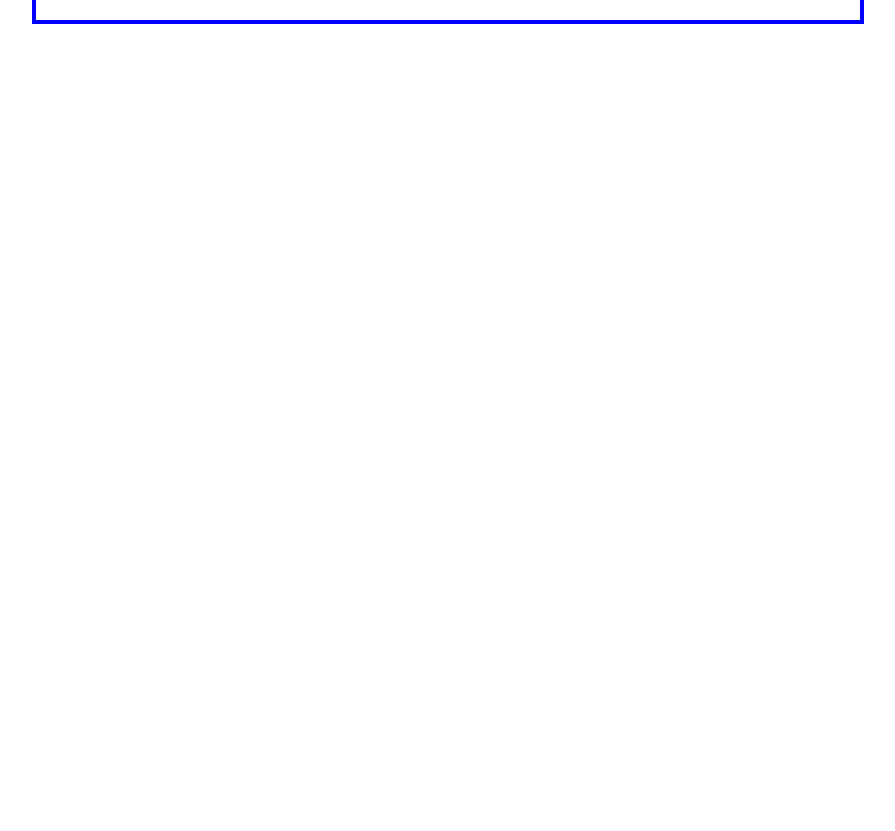
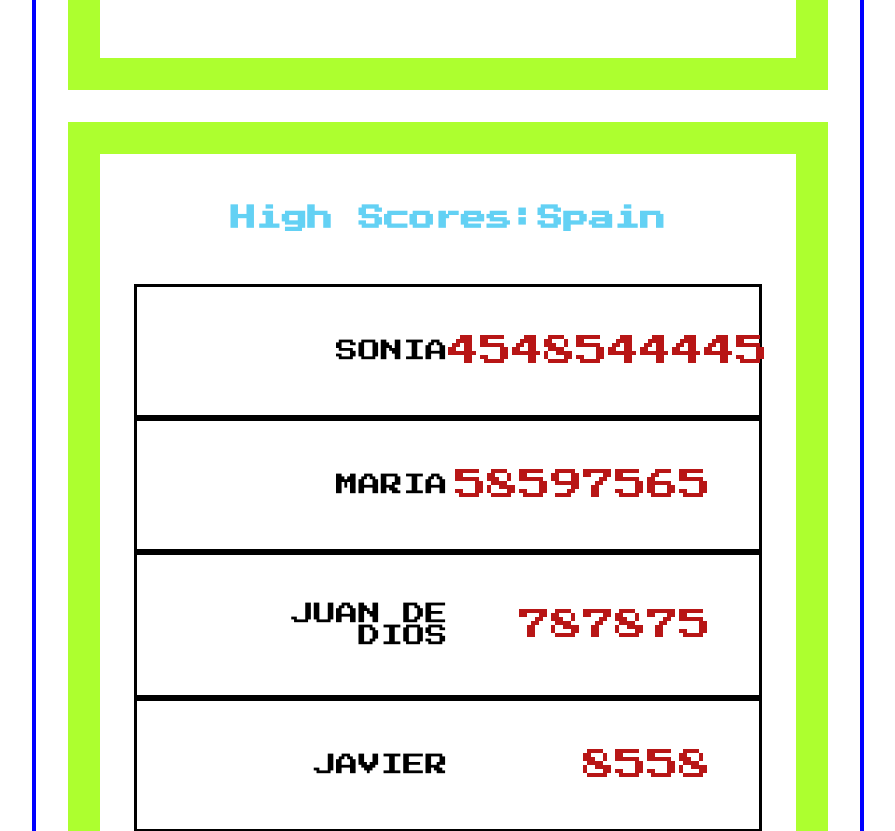
Before and after one commit to ironkamosi/high-scores-react-, a React (Create React App) app: page / in a window 1280 px wide. Shown: the part 5820-6651 px from the top of the page, without its empty margins (192-1087 px from the left). Before the commit the page ends 5876 px from the top, so only its background shows below. Built offline with nearby package versions, Linux system fonts and the light colour scheme.

Commit message:
added new data

```diff
--- a/src/scores.js
+++ b/src/scores.js
@@ -1,33 +1,82 @@
 const allCountryScores = [
   {
     name: "Ethiopia",
-      scores:  [ {n: "Sub", s: 9990}, {n: "lucy", s: "4134234"}, {n: "DWH", s: 9999},  {n: "Hanif", s: 999999999} ]
+    scores: [
+      { n: "Sub", s: 9990 },
+      { n: "lucy", s: "4134234" },
+      { n: "DWH", s: 9999 },
+      { n: "Hanif", s: 999999999 },
+    ],
   },
   {
     name: "Scotland",
-      scores: [  {n: "groundskeeper willie", s: 4000}, {n: "Neill", s: 999999}, {n: "braveheart", s: -200}]
-    },{
+    scores: [
+      { n: "groundskeeper willie", s: 4000 },
+      { n: "Neill", s: 999999 },
+      { n: "braveheart", s: -200 },
+    ],
+  },
+  {
     name: "England",
-      scores: [ {n: "Jonny", s: 202020}, {n: "Chris", s: 202021}]
-    },{
+    scores: [
+      { n: "Jonny", s: 202020 },
+      { n: "Chris", s: 202021 },
+    ],
+  },
+  {
     name: "Brazil",
-      scores: [ {n: "Mozart", s: 999}]
+    scores: [{ n: "Mozart", s: 999 }],
   },
   {
     name: "Colombia",
-      scores: [ {n: "Maria", s: 6000}, {n: "Melanie", s: "99999999"}, {n: "Ali", s: 5000}]
+    scores: [
+      { n: "Maria", s: 6000 },
+      { n: "Melanie", s: "99999999" },
+      { n: "Ali", s: 5000 },
+    ],
   },
   {
     name: "Turkey",
-      scores: [ {n: "selim", s: 900  }, {n: "mahmut", s: 1000  }, {n: "morat", s: 999  } ]
+    scores: [
+      { n: "selim", s: 900 },
+      { n: "mahmut", s: 1000 },
+      { n: "morat", s: 999 },
+    ],
   },
   {
     name: "Iran",
-      scores: [ {n: "arosha", s: 5550  },  {n: "zahra", s: 3000  }, {n: "nader", s: 2000  }, {n: "Bani", s: 1999  } ]
+    scores: [
+      { n: "arosha", s: 5550 },
+      { n: "zahra", s: 3000 },
+      { n: "nader", s: 2000 },
+      { n: "Bani", s: 1999 },
+    ],
   },
   {
     name: "Bangladesh",
-      scores: [ {n: "rahman", s: 700200}, {n: "rayhan", s: 18238123}, {n: "ali", s: 5400000} ]
+    scores: [
+      { n: "rahman", s: 700200 },
+      { n: "rayhan", s: 18238123 },
+      { n: "ali", s: 5400000 },
+    ],
+  },
+  {
+    name: "Jamaica",
+    scores: [
+      { n: "Lindo", s: 104245858558 },
+      { n: "Robert", s: 18238123 },
+      { n: "Ines", s: 500504548454 },
+      { n: "Jessica", s: 6088854554 },
+    ],
+  },
+  {
+    name: "Spain",
+    scores: [
+      { n: "Javier", s: 8558 },
+      { n: "Sonia", s: 4548544445 },
+      { n: "Maria", s: 58597565 },
+      { n: "Juan de Dios", s: 787875 },
+    ],
   },
 ];
 
```
Lines whose indentation alone changed are shown as unchanged.
